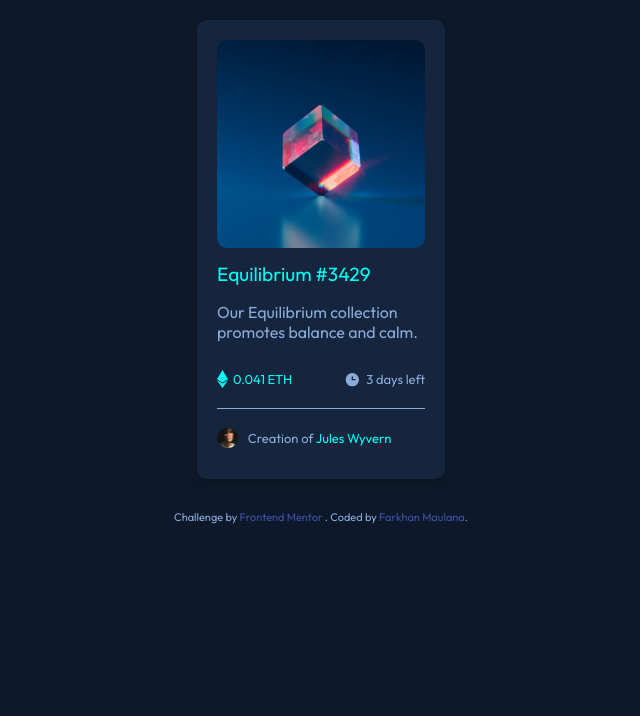
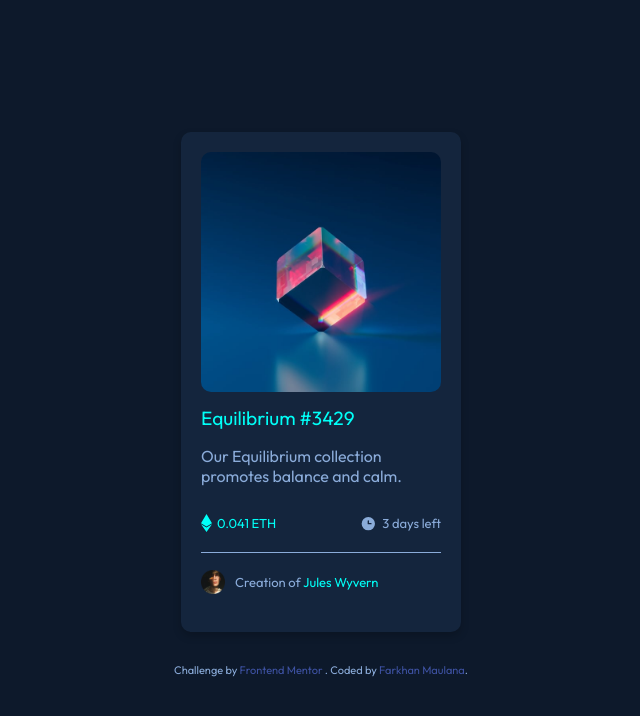
Before and after one commit to farkhanmaul/nft-preview-card-component-main, a plain HTML site: page index.html in a window 1280 px wide. Shown: the whole page, without its empty margins (319-959 px from the left). Drawn offline with Linux system fonts and the light colour scheme.

Commit message:
changes width

```diff
--- a/index.html
+++ b/index.html
@@ -28,6 +28,11 @@
         overflow: auto;
         background-color: hsl(217, 54%, 11%);
         color: hsl(215, 51%, 70%);
+        align-items: center;
+        justify-content: center;
+        flex-direction: column;
+        display: flex;
+        min-height: 100vh;
       }
 
       main {
@@ -43,7 +48,8 @@
         border-radius: 10px;
         padding: 20px;
         margin-top: 20px;
-        width: 20%;
+        height: 500px;
+        width: 280px;
         min-width: 200px;
         background-color: hsl(216, 50%, 16%);
       }
```
